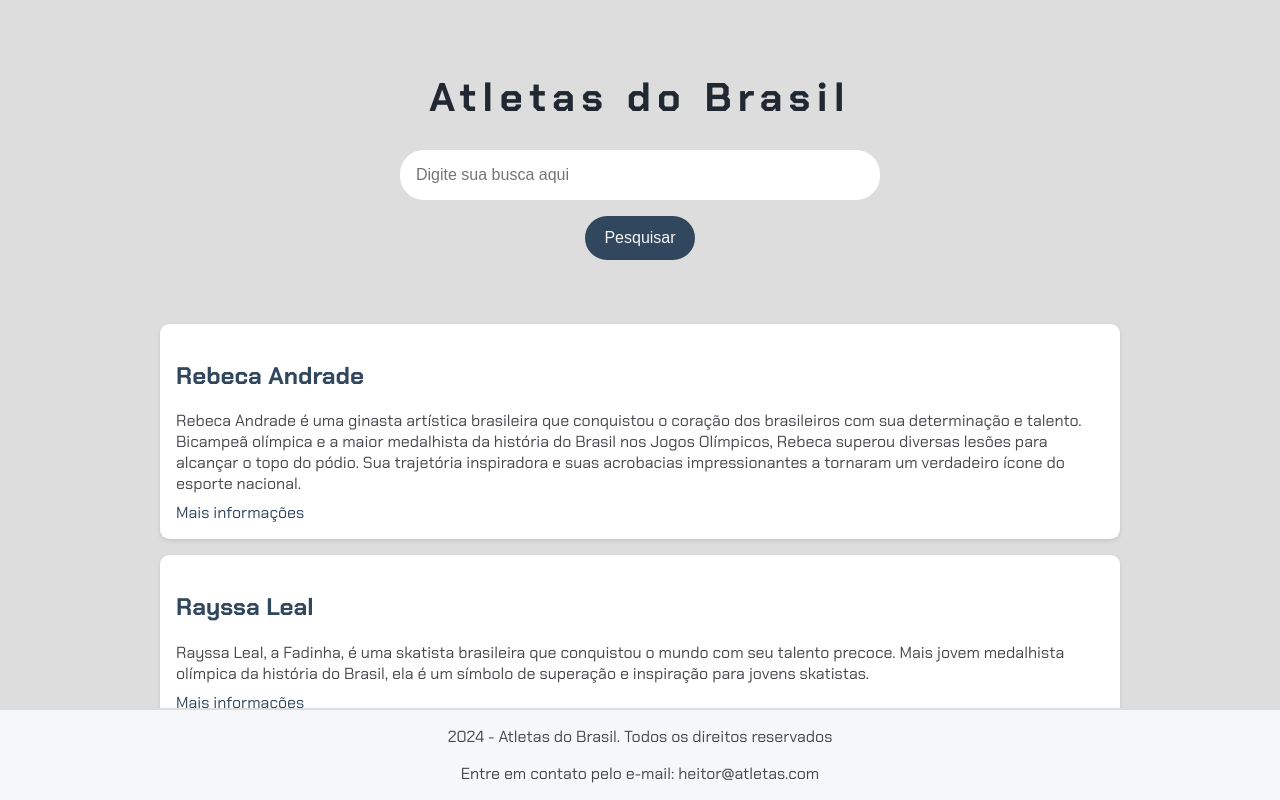
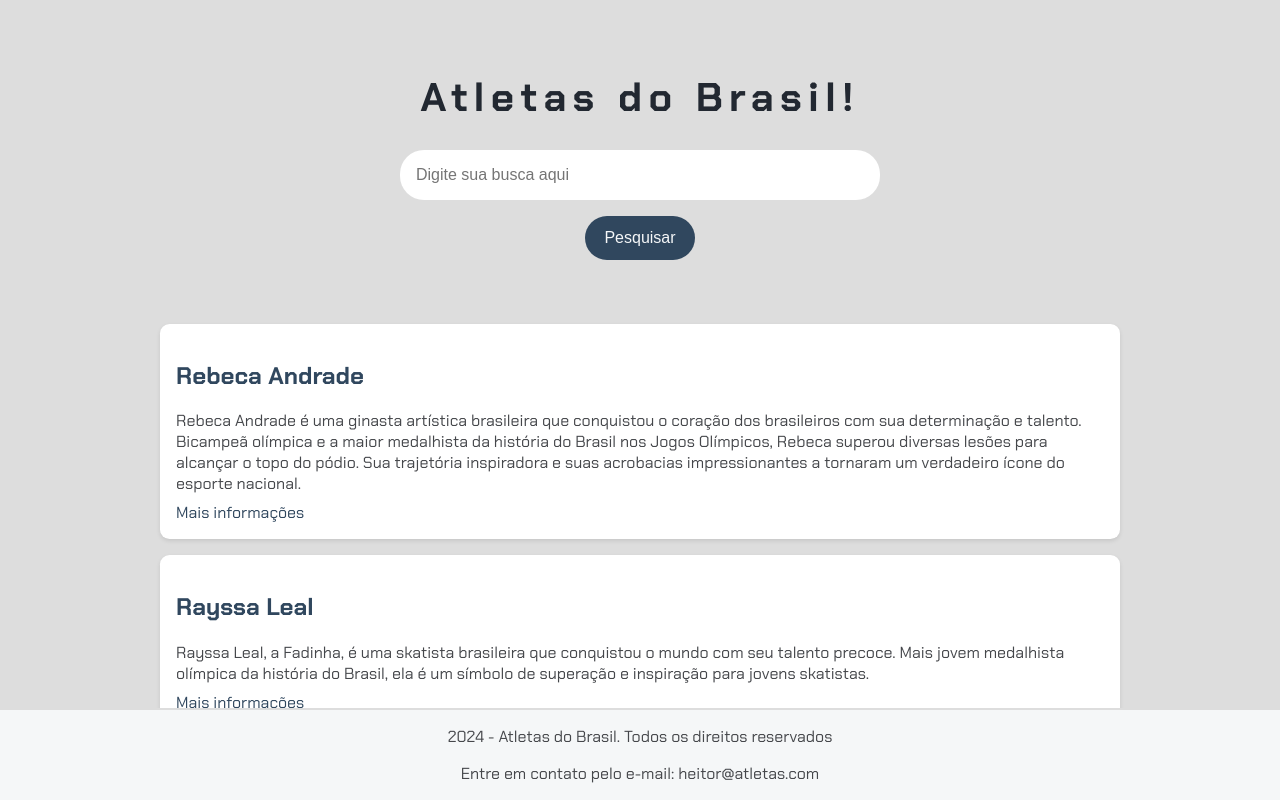
Before and after one commit to heitoroliveira0/Imers-o, a plain HTML site: page index.html in a window 1280 px wide. Drawn offline with Linux system fonts and the light colour scheme.

Commit message:
confirmação

```diff
--- a/index.html
+++ b/index.html
@@ -9,7 +9,7 @@
 <body>
     <header>
         <h1>
-            Atletas do Brasil
+            Atletas do Brasil!
         </h1>
     </header>
     <main>
```
